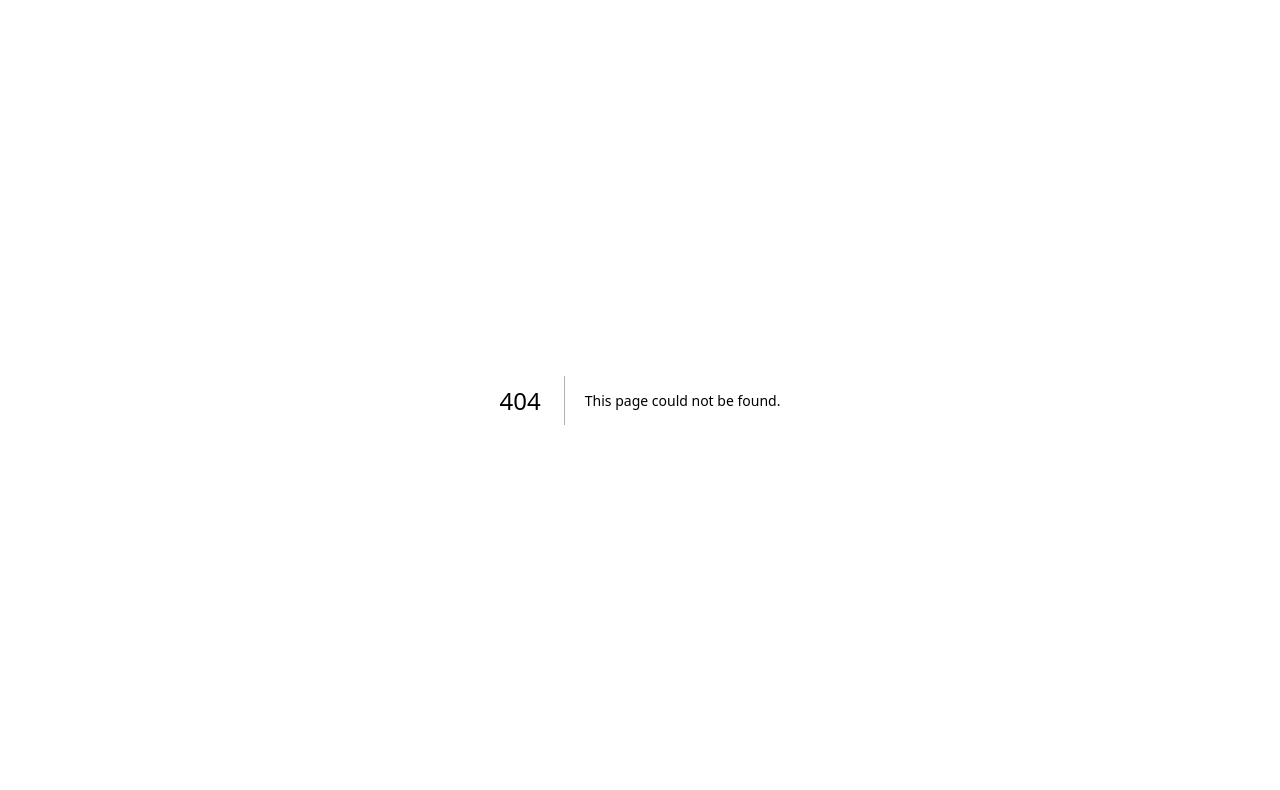
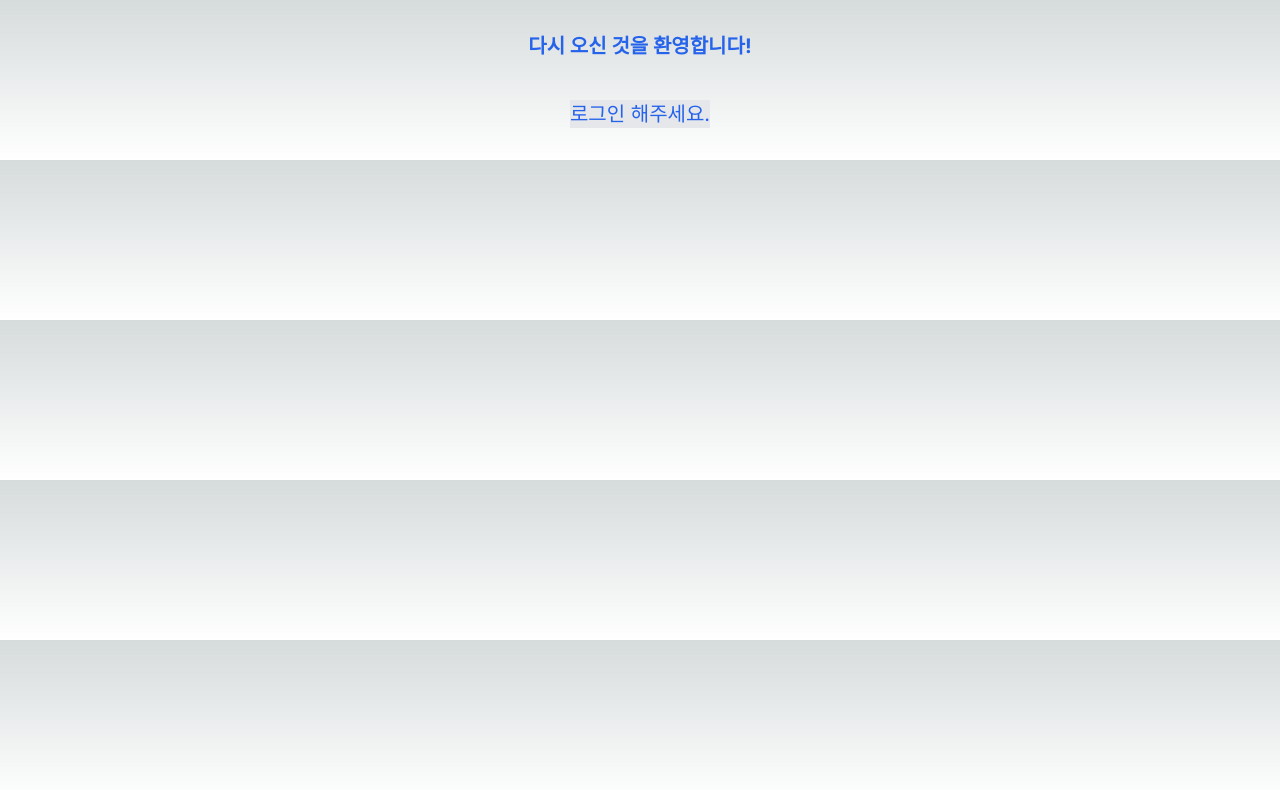
Before and after one commit to haejin-park/next_boilerplate, a Next.js app: page /conditional-rendering in a window 1280 px wide. Before the commit this address had no page. Shown: the top 790 px of the page. Built offline with nearby package versions, Linux system fonts and the light colour scheme.

Commit message:
삼항 연산자로 조건부 렌더링

```diff
--- /dev/null
+++ b/app/conditional-rendering/page.tsx
@@ -0,0 +1,24 @@
+const WelcomeMessage = ({isLoggedIn}: {isLoggedIn: boolean}) => {
+    return (
+        <div className="max-w-md p-4 mx-auto text-center">
+            {isLoggedIn ? (
+                <h1 className="text-xl font-bold text-blue-600">
+                    다시 오신 것을 환영합니다!
+                </h1>
+            ) : (
+                <h1 className="text-xl font-semi-bold text-blue-600 bg-gray-200">
+                    로그인 해주세요.
+                </h1>
+            )}
+        </div>
+    );
+};
+
+export default function Page() {
+    return (
+        <main className="flex flex-col p-4 space-y-2">
+            <WelcomeMessage isLoggedIn={true} />
+            <WelcomeMessage isLoggedIn={false} />
+        </main>
+    )
+}
```
